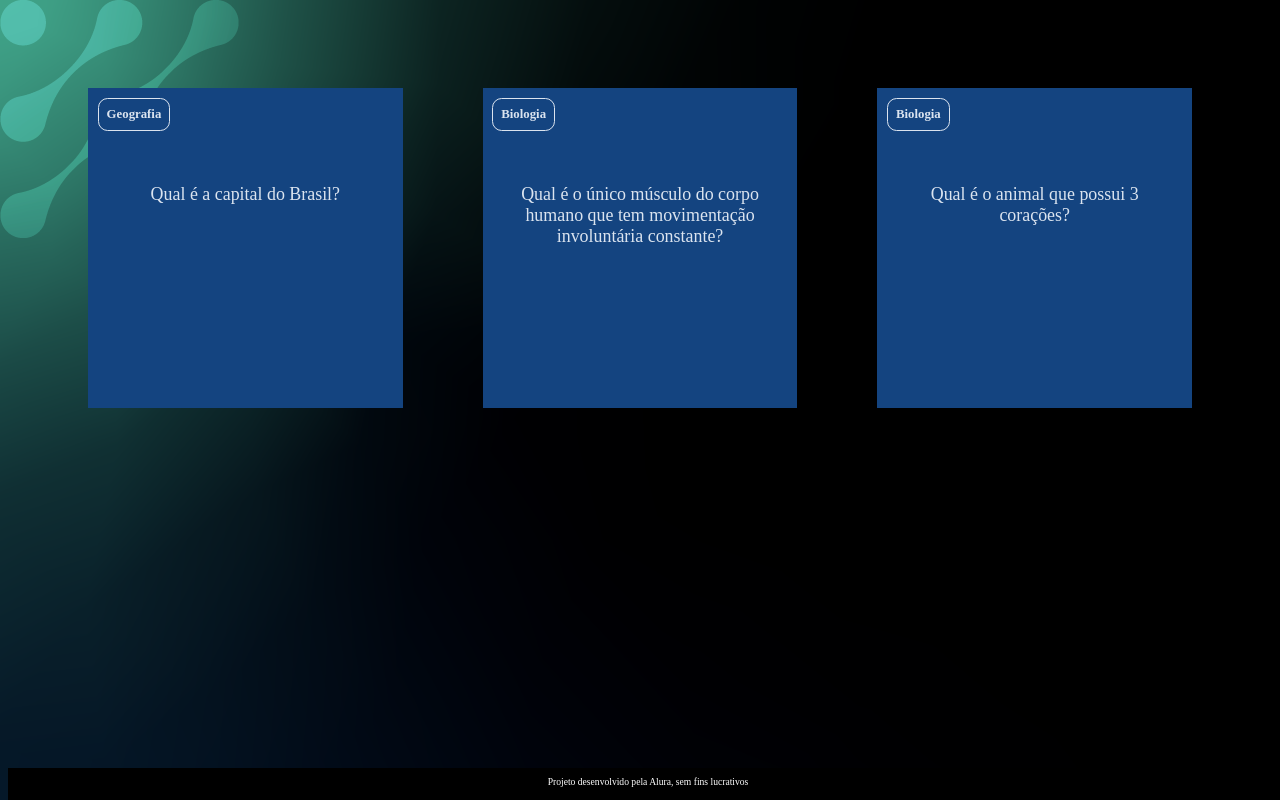
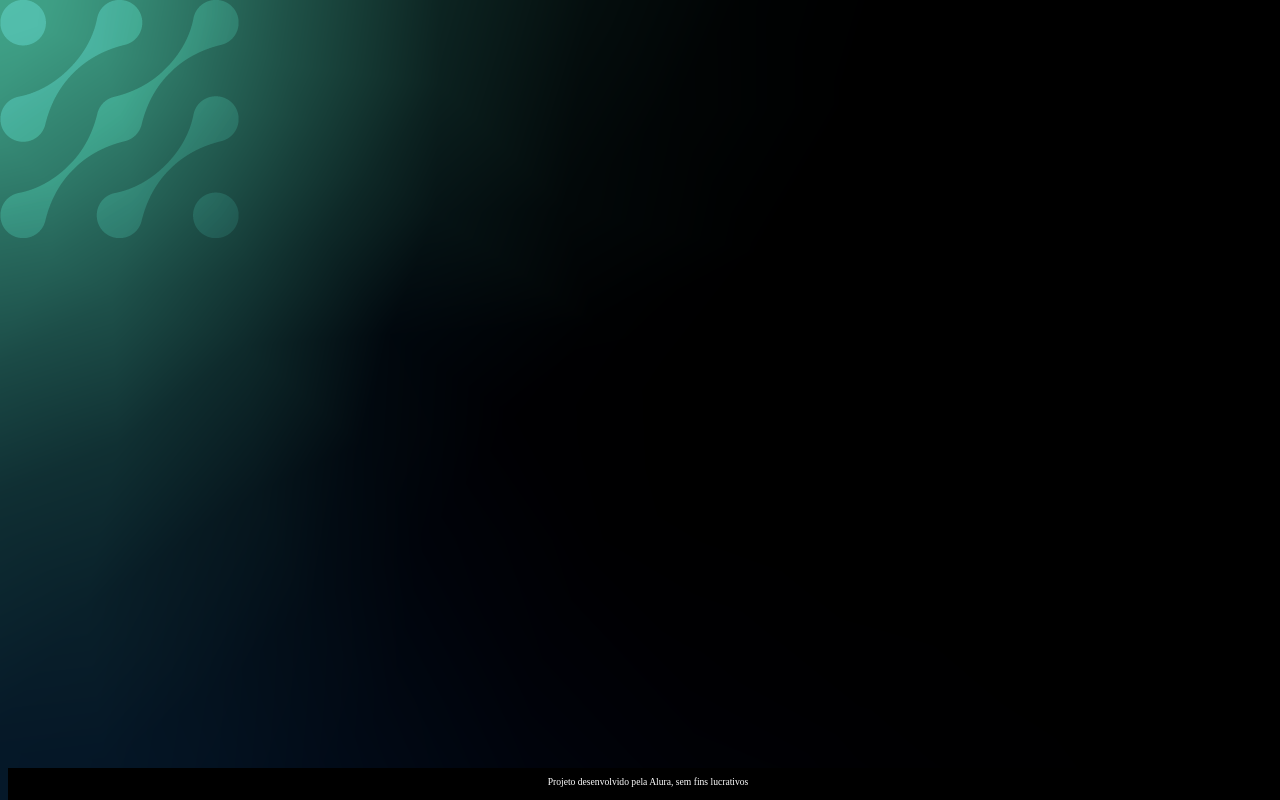
Before and after one commit to ahhaeilla/flashcards, a plain HTML site: page index.html in a window 1280 px wide. Drawn offline with Linux system fonts and the light colour scheme.

Commit message:
Update index.html

```diff
--- a/index.html
+++ b/index.html
@@ -9,43 +9,23 @@
 <body>
     <main>
         <section id="container">
-            <article class="cartao">
+            <!-- <article class="cartao">
                 <div class="cartao__conteudo">
-                    <h3>Geografia</h3>
+                    <h3>Programação</h3>
                     <div class="cartao__conteudo__pergunta">
-                        <p>Qual é a capital do Brasil?</p>
+                        <p>O que é JavaScript?</p>
                     </div>
                     <div class="cartao__conteudo__resposta">
-                        <p>Brasília</p>
+                        <p>O JavaScript é uma linguagem de programação</p>
                     </div>
                 </div>
-            </article>
-            <article class="cartao">
-                <div class="cartao__conteudo">
-                    <h3>Biologia</h3>
-                    <div class="cartao__conteudo__pergunta">
-                        <p>Qual é o único músculo do corpo humano que tem movimentação involuntária constante?</p>
-                    </div>
-                    <div class="cartao__conteudo__resposta">
-                    <p>Coração</p>
-                    </div>
-                </div>
-            </article>
-            <article class="cartao">
-                <div class="cartao__conteudo">
-                    <h3>Biologia</h3>
-                    <div class="cartao__conteudo__pergunta">
-                        <p>Qual é o animal que possui 3 corações?</p>
-                    </div>
-                    <div class="cartao__conteudo__resposta">
-                    <p>Polvo</p>
-                    </div>
-                </div>
-            </article>
+            </article> -->
         </section>
     </main>
     <footer>
         <p>Projeto desenvolvido pela Alura, sem fins lucrativos</p>
     </footer>
+    <script src="app.js"></script>
+    <script src="perguntas.js"></script>
 </body>
 </html>
```
